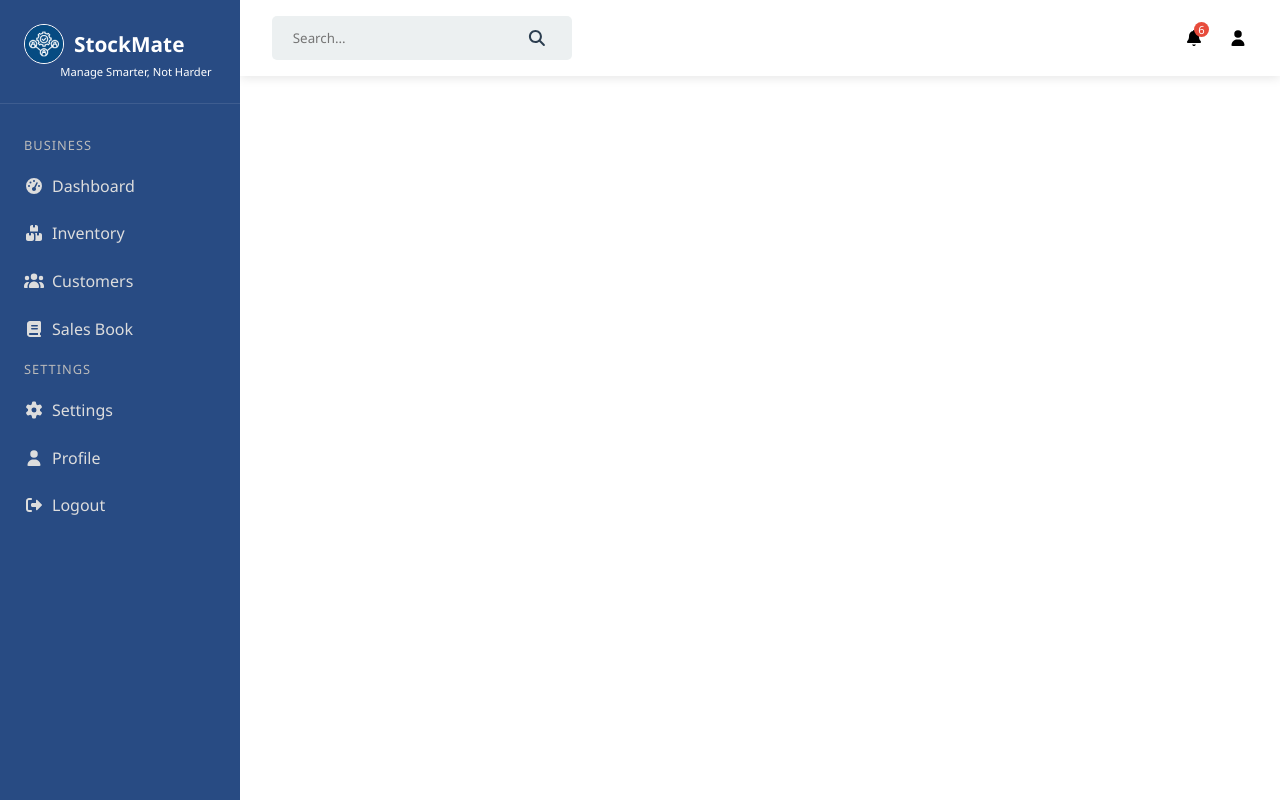
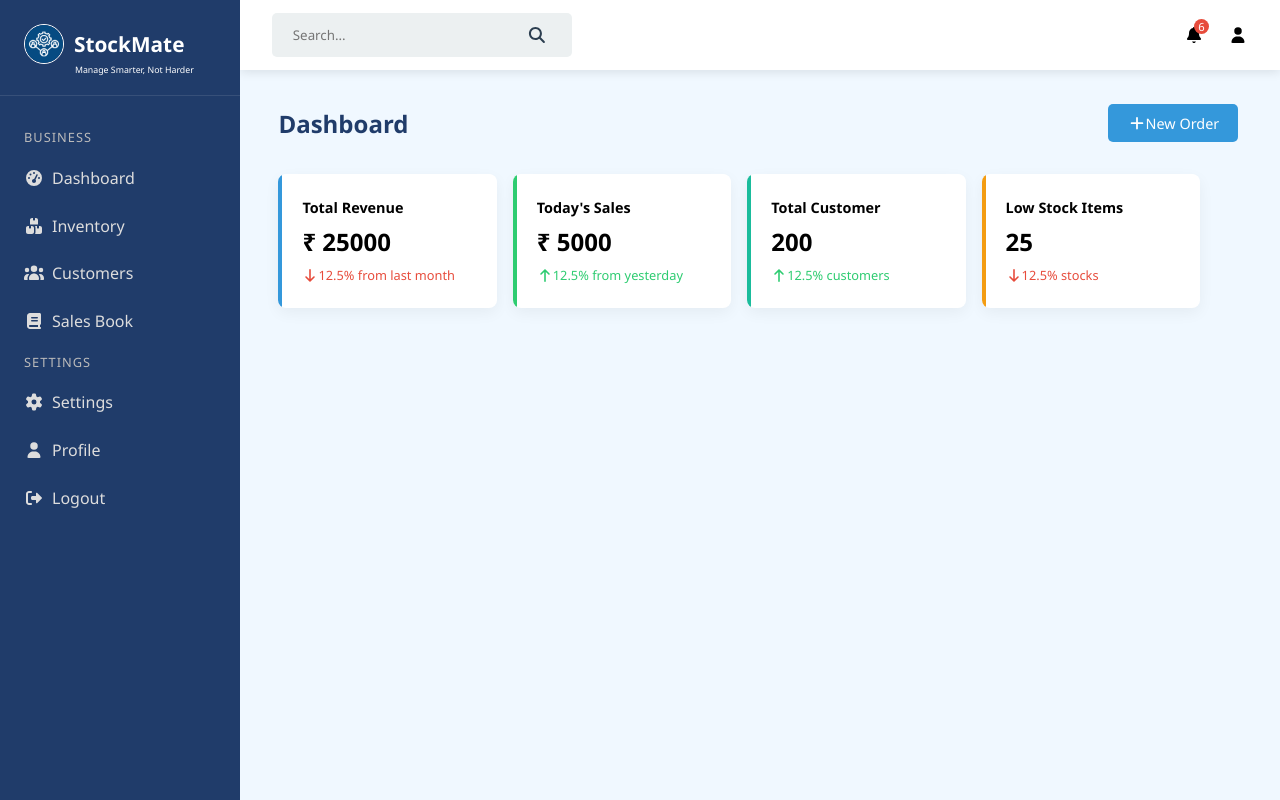
Before and after one commit to Anush980/Customer_Inventory_Management_System, a React (Create React App) app: page /dashboard in a window 1280 px wide. Built offline with nearby package versions, Linux system fonts and the light colour scheme.

Commit message:
Add:statsCard for total overview

```diff
--- a/src/App.css
+++ b/src/App.css
@@ -1,7 +1,7 @@
 
 :root {
   --primary: #3498db;
-  --secondary: #284b83;
+  --secondary: #203c6a;
   --accent: #e74c3c;
   --light: #ecf0f1;
   --dark: #2c3e50;
--- a/src/components/auth/Button/authButton.css
+++ b/src/components/auth/Button/authButton.css
@@ -1,4 +1,4 @@
- .btn {
+ .auth-btn {
             display: inline-block;
             background-color: var(--primary);
             color: white;
@@ -17,17 +17,17 @@
             padding: 2rem;
         }
 
-         .btn:hover {
+         .auth-btn:hover {
             background-color: #2980b9;
         }
 
-        .btn-outline {
+        .auth-btn-outline {
             background-color: transparent;
             border: 1px solid var(--primary);
             color: var(--primary);
         }
 
-        .btn-outline:hover {
+        .auth-btn-outline:hover {
             background-color: var(--primary);
             color: white;
         }
--- a/src/components/auth/Button/authButton.jsx
+++ b/src/components/auth/Button/authButton.jsx
@@ -3,7 +3,7 @@ import './authButton.css';
 
 const AuthButton = ({label, type}) => {
   return (
-    <button type="submit" className="btn">
+    <button type="submit" className="auth-btn">
               {label}
             </button>
   )
--- a/src/components/auth/Form/authform.css
+++ b/src/components/auth/Form/authform.css
@@ -14,7 +14,7 @@
   background-color: rgb(255, 255, 255);
   border-radius: 10px;
   box-shadow: 0 10px 50px rgba(0, 0, 0, 0.5);
-  overflow: hidden;
+  /* overflow: hidden; */
 }
 
 .error-text {
--- a/src/components/dashboard/Navbar/navbar.css
+++ b/src/components/dashboard/Navbar/navbar.css
@@ -2,7 +2,7 @@
   width: calc(100vw - min(max(70px, calc(100vw * 0.25)), 240px));
   position: fixed;
   top: 0;
-  left: min(max(70px, calc(100vw * 0.25)), 240px);
+  /* left: min(max(70px, calc(100vw * 0.25)), 200px); */
   transition: all 0.3s ease;
   z-index: 500;
 }
@@ -19,6 +19,7 @@
   z-index: 500;
   width: 100%;
   transition: all 0.3s ease;
+  height: 70px;
 }
 
 
@@ -96,7 +97,7 @@
     width: 300px;
   }
    .navbar-wrapper {
-    left: 80px;
+
     width: calc(100vw - 80px);
   }
   .navbar {
@@ -108,7 +109,7 @@
     width: 200px;
   }
    .navbar-wrapper {
-    left: 0;
+
     width: 100vw;
   }
   .navbar {
--- /dev/null
+++ b/src/components/dashboard/PageHeader/Pageheader.jsx
@@ -0,0 +1,17 @@
+import React from 'react'
+import { FontAwesomeIcon } from "@fortawesome/react-fontawesome";
+import './pageHeader.css';
+
+const Pageheader = ({title,btnTitle}) => {
+  return (
+    <div className="page-header">
+            <h2>Dashboard </h2>
+            <button className="btn">
+              <FontAwesomeIcon icon="plus" />
+              <span>New Order</span>
+            </button>
+          </div>
+  )
+}
+
+export default Pageheader
--- /dev/null
+++ b/src/components/dashboard/PageHeader/pageHeader.css
@@ -0,0 +1,72 @@
+  .page-header {
+            display: flex;
+            justify-content: space-between;
+            align-items: center;
+            margin-bottom: 1.5rem;
+            width:75vw;
+        }
+
+        .page-header h2 {
+            font-size: 1.5rem;
+            color: var(--secondary);
+        }
+ @media(max-width:1100px){
+    .page-header{
+                 width:70vw;
+            }
+ }
+        @media(max-width:768px){
+            .page-header{
+                 width:80vw;
+            }
+        }
+        @media(max-width:480px){
+            .page-header{
+                 width:90vw;
+            }}
+
+        .btn {
+            display: inline-block;
+            background-color: var(--primary);
+            color: white;
+            padding: 0.6rem 1.2rem;
+            border-radius: 5px;
+            text-decoration: none;
+            font-weight: 500;
+            font-size: 0.9rem;
+            border: none;
+            cursor: pointer;
+            transition: all 0.3s;
+        }
+
+        .btn:hover {
+            background-color: #2980b9;
+            transform: translateY(-2px);
+        }
+
+        .btn-outline {
+            background-color: transparent;
+            border: 1px solid var(--primary);
+            color: var(--primary);
+        }
+
+        .btn-outline:hover {
+            background-color: var(--primary);
+            color: white;
+        }
+
+        .btn-success {
+            background-color: var(--success);
+        }
+
+        .btn-success:hover {
+            background-color: #27ae60;
+        }
+
+        .btn-danger {
+            background-color: var(--danger);
+        }
+
+        .btn-danger:hover {
+            background-color: #c0392b;
+        }
--- a/src/components/dashboard/Sidebar/sideBar.css
+++ b/src/components/dashboard/Sidebar/sideBar.css
@@ -16,7 +16,7 @@
 }
 
 .sidebar-header {
-  padding: 0 1.5rem 1.5rem;
+  padding: 0 1.5rem 1.2rem;
   border-bottom: 1px solid rgba(255, 255, 255, 0.1);
 }
 
@@ -25,8 +25,8 @@
   align-items: center;
 }
 .sidebar-logo p {
-  padding-left: 2rem;
-  font-size: 0.7rem;
+ padding-left: 15%;
+  font-size: 0.55rem;
   text-align: center;
   font-weight: 400;
 }
--- /dev/null
+++ b/src/components/dashboard/StatsCard/StatsCard.jsx
@@ -0,0 +1,45 @@
+import React from 'react'
+import { FontAwesomeIcon } from "@fortawesome/react-fontawesome";
+import './statsCard.css';
+
+const StatsCard = ({ value, change,type }) => {
+  const isPositive = change >= 0;
+  let periodText;
+  let title;
+let classType= type.toLowerCase();
+  switch(classType){
+
+    case "revenue":
+      periodText = "from last month";
+      title = "Total Revenue"
+      break;
+    case "sales":
+      periodText = "from yesterday";
+      title="Today's Sales"
+      break;
+    case "customer":
+      periodText = "customers";
+      title="Total Customer"
+      break;
+    case "inventory":
+      periodText = "stocks ";
+      title="Low Stock Items"
+      break;
+    default:
+      periodText = "";
+  }
+
+
+  return (
+    <div className={`stat-card ${classType}`}>
+      <h3>{title}</h3>
+      <div className="value"> {value}</div>
+      <div className={`change ${isPositive ? "positive" : "negative"}`}>
+        <FontAwesomeIcon icon={isPositive ? "arrow-up" : "arrow-down"} className="icon" />
+        <span>{Math.abs(change)}% {periodText}</span>
+      </div>
+    </div>
+  )
+}
+
+export default StatsCard;
--- /dev/null
+++ b/src/components/dashboard/StatsCard/statsCard.css
@@ -0,0 +1,62 @@
+
+
+        .stat-card {
+            background-color: white;
+            border-radius: 8px;
+            padding: 1.5rem;
+            box-shadow: 0 5px 15px rgba(0,0,0,0.05);
+            position: relative;
+            overflow: hidden;
+        }
+
+        .stat-card::before {
+            content: '';
+            position: absolute;
+            top: 0;
+            left: 0;
+            width: 4px;
+            height: 100%;
+            background-color: var(--primary);
+        }
+
+        .stat-card.sales::before {
+            background-color: var(--success);
+        }
+
+        .stat-card.customer::before {
+            background-color: var(--info);
+        }
+
+        .stat-card.inventory::before {
+            background-color: var(--warning);
+        }
+
+        .stat-card h3 {
+            font-size: 0.9rem;
+            color: var(--gray);
+            margin-bottom: 0.5rem;
+        }
+
+        .stat-card .value {
+            font-size: 1.5rem;
+            font-weight: 700;
+            margin-bottom: 0.5rem;
+        }
+
+        .stat-card .change {
+            font-size: 0.8rem;
+            display: flex;
+            align-items: center;
+        }
+
+        .change.positive {
+            color: var(--success);
+        }
+
+        .change.negative {
+            color: var(--danger);
+        }
+
+        .change icon {
+            margin-right: 5px;
+        }
--- a/src/pages/dashboard/dashboard.css
+++ b/src/pages/dashboard/dashboard.css
@@ -1,5 +1,34 @@
 .dashboard-wrapper {
+    background-color:aliceblue;
   display: flex;
   width: 100vw;
   height: 100vh;
 }
+.main-area {
+  left: min(max(70px, calc(100vw * 0.25)), 240px);
+  position: fixed;
+  top: 80px;
+}
+.main-content {
+  margin-left: 4%;
+  padding-top: 1.5rem;
+}
+
+.stats-cards {
+  display: grid;
+  grid-template-columns: repeat(auto-fit, minmax(200px, 1fr));
+  gap: 1rem;
+  margin-top: 2rem;
+}
+
+
+@media (max-width: 768px) {
+  .main-area {
+    left: 80px;
+  }
+}
+@media (max-width: 480px) {
+  .main-area {
+    left: 0;
+  }
+}
--- a/src/pages/dashboard/index.jsx
+++ b/src/pages/dashboard/index.jsx
@@ -1,17 +1,29 @@
 import React from "react";
 import Navbar from "../../components/dashboard/Navbar/Navbar";
 import SideBar from "../../components/dashboard/Sidebar/SideBar";
-import "./dashboard.css"
+import "./dashboard.css";
+import { FontAwesomeIcon } from "@fortawesome/react-fontawesome";
+import StatsCard from "../../components/dashboard/StatsCard/StatsCard";
+import Pageheader from "../../components/dashboard/PageHeader/Pageheader";
 
 const Dashboard = () => {
+  return (
+    <div className="dashboard-wrapper">
+      <SideBar />
+      <div className="main-area">
+        <Navbar />
+        <div className="main-content">
+          <Pageheader title="Dashboard" btnTitle="New Order"/>
+          <div className="stats-cards">
+  <StatsCard value="&#8377; 25000" change={-12.5} type="revenue"/>
+  <StatsCard value="&#8377; 5000" change={12.5}type="sales"/>
+  <StatsCard value="200" change={12.5}type="customer"/>
+  <StatsCard value="25" change={-12.5}type="inventory"/>
+</div>
 
-  return (
-   <div className="dashboard-wrapper">
-   <SideBar/>
-   <div className="main-area">
-    <Navbar/>
-   </div>
-   </div>
+        </div>
+      </div>
+    </div>
   );
 };
 
```
